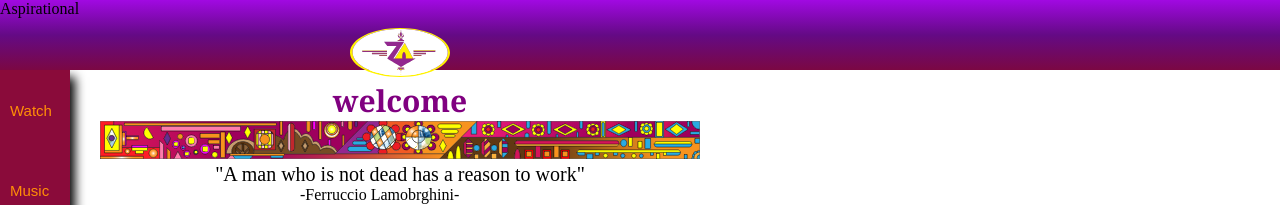
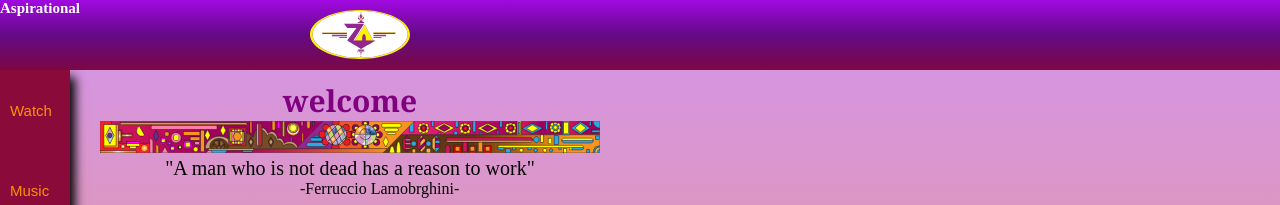
Before and after one commit to zmanofartt/zmanofart-mobile-version, a plain HTML site: page index.html in a window 1280 px wide. Shown: the top 205 px of the page. Drawn offline with Linux system fonts and the light colour scheme.

Commit message:
Update bemnet.css

```diff
--- a/bemnet.css
+++ b/bemnet.css
@@ -34,7 +34,7 @@
 .dd{
     width: 70px;
     height: 30px;
-
+    margin: 10px;
     border-radius: 50px;
     background-color: rgb(0, 72, 255);
     border: none;
@@ -56,7 +56,7 @@
 .ee{
     width: 70px;
     height: 30px;
-
+    margin-right: 10px;
     border-radius: 50px;
     background-color: rgb(0, 0, 0);
     border: none;
@@ -140,7 +140,7 @@
 
 .za{
     width: 100px;
-    margin-left: 350px;
+    margin-left: 200px;
     margin-top: 10px;
 }
 
@@ -152,6 +152,8 @@
     top: 0px;
     left: 0px;
     right: 0px;
+    display: flex;
+    flex-direction: row;
 }
 
 .forth{
@@ -216,16 +218,20 @@ body{
     padding-top: 20px;
     padding-left: 100px;
     width: 700px;
+    padding-bottom: 60px;
 }
 
 *{
     margin: 0;
     padding: 0;
     box-sizing: border-box;
+
+
 }
 
 html,body{
-    margin-right: 100px;
+    padding-right: 100px;
+    background: linear-gradient(#d295ed, #fa994e, rgb(123, 8, 52));
 
 }
 
@@ -321,3 +327,22 @@ nav ul .dropdown-five:hover ul{
 .laa{
     margin-left: 200px;
 }
+
+
+ .tika{
+    padding-top: 10px;
+ }
+
+ .lefticon{
+    margin-left: 70px;
+ }
+
+ .logoicon{
+    margin-left: 30px;
+ }
+
+ .aspire{
+    color: white;
+    font-weight: bold;
+    font-size: 15px;
+ }
```
